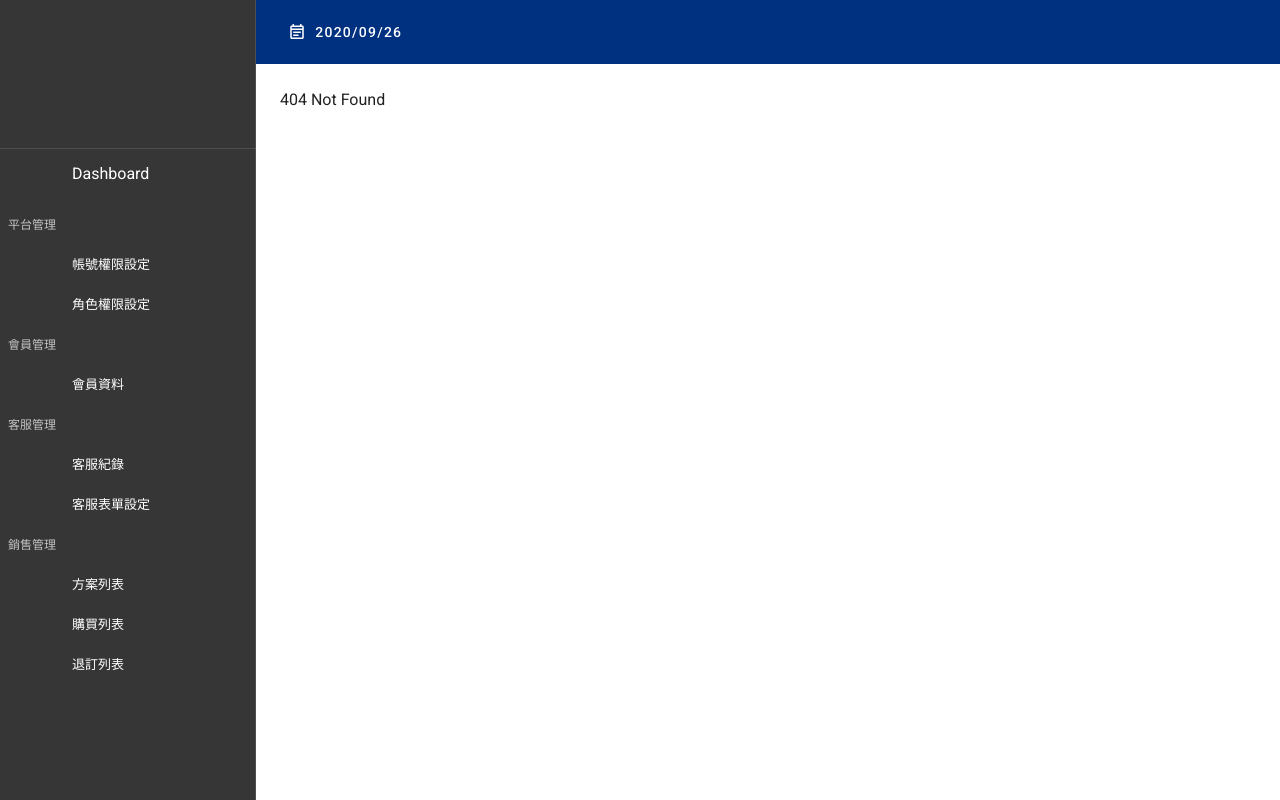
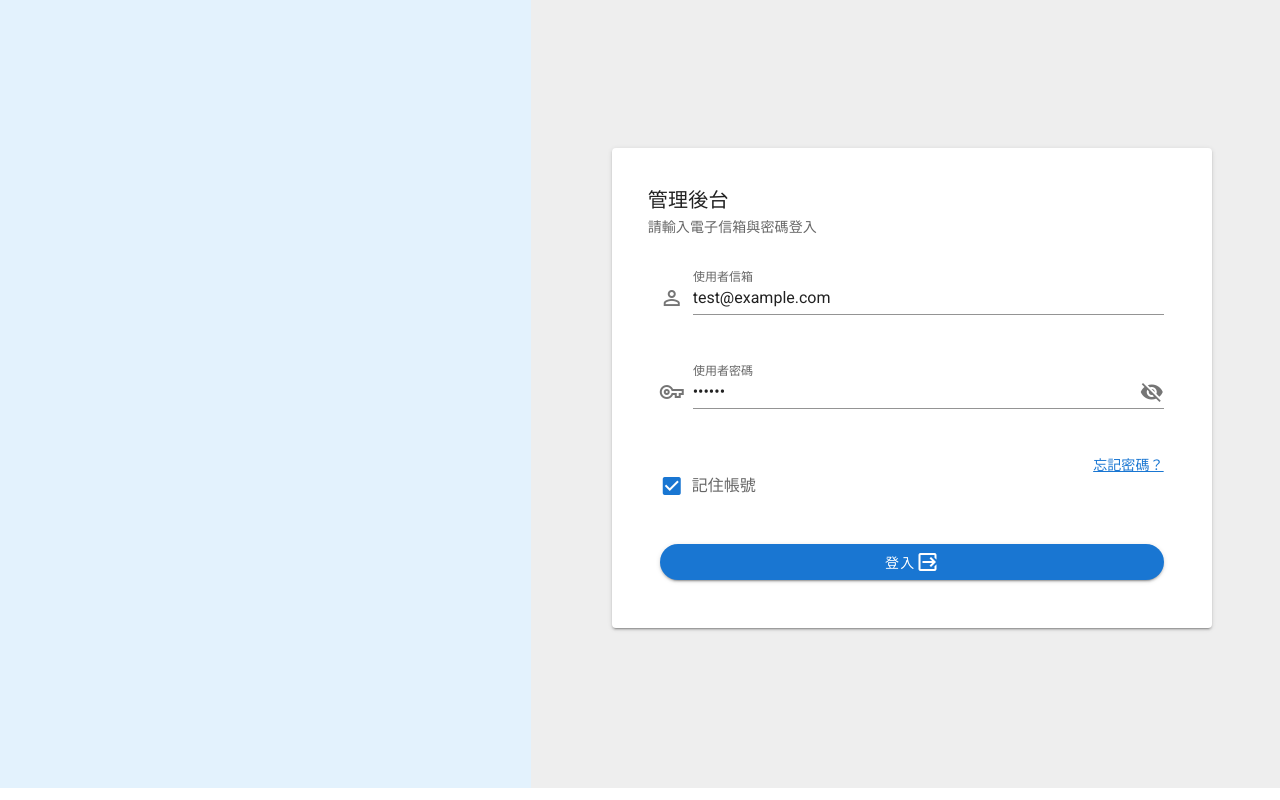
Before and after one commit to czw745/vue-project, a Vue app: page /auth/login in a window 1280 px wide. Before the commit this address led to /404. Built offline with nearby package versions, Linux system fonts and the light colour scheme.

Commit message:
feat: add login view

```diff
--- a/package.json
+++ b/package.json
@@ -9,9 +9,11 @@
   },
   "dependencies": {
     "core-js": "^3.6.5",
+    "js-cookie": "^2.2.1",
     "moment": "^2.29.0",
     "vue": "^2.6.11",
     "vue-router": "^3.2.0",
+    "vuelidate": "^0.7.5",
     "vuetify": "^2.2.11",
     "vuex": "^3.4.0"
   },
--- a/src/App.vue
+++ b/src/App.vue
@@ -14,7 +14,7 @@
             return {
                 layouts: {
                     fullWidth: FullWidth,
-                    sideBar: Default
+                    default: Default
                 }
             }
         },
--- a/src/router/index.js
+++ b/src/router/index.js
@@ -1,5 +1,6 @@
 import Vue from 'vue'
 import VueRouter from 'vue-router'
+import store from '@/store'
 
 Vue.use(VueRouter)
 
@@ -54,6 +55,27 @@ const routes = [
         component: () => import('@/views/sales/Refund.vue')
     },
     {
+        path: '/auth',
+        component: () => import('@/views/AuthWrapper.vue'),
+        meta: {
+            requiresAuth: false
+        },
+        children: [
+            {
+                path: '',
+                redirect: 'login'
+            },
+            {
+                path: 'login',
+                component: () => import('@/views/Login.vue'),
+                meta: {
+                    layout: 'fullWidth',
+                    requiresAuth: false
+                }
+            }
+        ]
+    },
+    {
         name: '404',
         path: '/404',
         component: () => import('@/views/NotFound.vue')
@@ -66,8 +88,27 @@ const routes = [
 
 const router = new VueRouter({
     mode: 'history',
-    base: process.env.BASE_URL,
     routes
 })
 
+router.beforeEach(async (to, from, next) => {
+    if (
+        to.matched.some(
+            record => !Object.keys(record.meta).includes('requiresAuth')
+        )
+    ) {
+        const token = await store.dispatch('auth/checkTokenExists')
+        console.log('token', token)
+        if (!token) {
+            if (from.path !== '/auth/login') {
+                next({
+                    path: '/auth/login'
+                })
+            }
+        }
+        next()
+    }
+    next()
+})
+
 export default router
--- /dev/null
+++ b/src/store/auth.js
@@ -0,0 +1,55 @@
+import {
+    // setCookie,
+    removeCookie,
+    // getCookie
+} from '@/utils/cookie'
+import {
+    // setLocalStorage,
+    removeLocalStorage,
+    // getLocalStorage
+} from '@/utils/local-storage'
+
+const TOKEN_KEY = 'dietitian_token'
+export const state = () => ({
+    currentDietitian: {},
+    isLogin: false
+})
+
+export const getters = {
+    isLoginGetter: state => state.isLogin
+}
+
+export const mutations = {
+    setLogin(state, payload) {
+        state.isLoggingIn = payload
+    },
+    currentDietitianTokenSetter(state, payload) {
+        state.currentDietitian = payload
+    }
+}
+
+export const actions = {
+    async login({commit}, params) {
+        if (params.email.length > 0 && params.password.length > 0) {
+            console.log('yes')
+            commit('setLogin', true)
+            return true
+        } else {
+            console.log('no')
+            commit('setLogin', false)
+            return false
+        }
+    },
+    async logout({commit}) {
+        commit()
+        removeCookie(TOKEN_KEY)
+        removeLocalStorage(TOKEN_KEY)
+    },
+    checkTokenExists({commit}) {
+        const token = 'qwertyui12345678qwertyu'
+        if (token) {
+            commit('currentDietitianTokenSetter', token)
+        }
+        return token
+    }
+}
--- /dev/null
+++ b/src/utils/cookie.js
@@ -0,0 +1,26 @@
+import Cookie from 'js-cookie'
+
+export const setCookie = ({ name, value, expiredAt }) => {
+    const config = {
+        // secure: true,
+        domain: window.location.hostname,
+        sameSite: 'lax'
+    }
+
+    if (expiredAt) {
+        config.expires = new Date(expiredAt)
+    }
+
+    Cookie.set(name, value, config)
+}
+
+export const removeCookie = (name) => {
+    const config = {
+        domain: window.location.hostname
+    }
+    Cookie.remove(name, config)
+}
+
+export const getCookie = (name) => {
+    return Cookie.get(name)
+}
--- /dev/null
+++ b/src/utils/local-storage.js
@@ -0,0 +1,15 @@
+export const setLocalStorage = ({ name, value }) => {
+    window.localStorage.setItem(name, value)
+}
+
+export const removeLocalStorage = name => {
+    window.localStorage.removeItem(name)
+}
+
+export const clearAllLocalStorage = () => {
+    window.localStorage.clear() // all
+}
+
+export const getLocalStorage = name => {
+    return window.localStorage.getItem(name)
+}
--- /dev/null
+++ b/src/views/AuthWrapper.vue
@@ -0,0 +1,58 @@
+<template>
+  <v-row>
+    <v-col
+        cols="5"
+        class="blue lighten-5 pa-0"
+        :style="{
+        height: '100vh',
+      }"
+    >
+      <v-img
+          class="d-flex align-center"
+          height="100vh"
+          src=@/assets/bg_img.jpg
+      >
+<!--        <v-img-->
+<!--            height="200"-->
+<!--            contain-->
+<!--            class="auth_logo"-->
+<!--            src=""-->
+<!--        />-->
+      </v-img>
+    </v-col>
+    <v-col
+        class="grey lighten-3"
+        :style="{
+        height: '100vh',
+      }"
+    >
+      <div
+          class="d-flex align-center justify-center"
+          :style="{
+          height: '100%',
+        }"
+      >
+        <router-view />
+      </div>
+    </v-col>
+  </v-row>
+</template>
+<style lang="scss" scoped>
+  .auth_logo {
+    margin-top: -120px;
+    position: relative;
+    overflow: visible;
+    &:after {
+      content: "";
+      position: absolute;
+      width: 80px;
+      height: 3px;
+      bottom: -30px;
+      border: 0;
+      left: 0;
+      right: 0;
+      margin: 0 auto;
+      background-color: #0a6350;
+    }
+  }
+</style>
--- /dev/null
+++ b/src/views/Login.vue
@@ -0,0 +1,131 @@
+<template>
+  <v-card width="600" class="pa-5">
+    <v-card-title>管理後台</v-card-title>
+    <v-card-subtitle>請輸入電子信箱與密碼登入</v-card-subtitle>
+    <v-card-text>
+      <v-container>
+        <v-row>
+          <v-col>
+            <v-text-field
+                v-model="email"
+                :error-messages="emailErrors"
+                prepend-icon="mdi-account-outline"
+                label="使用者信箱"
+                name="email"
+                required
+                @input="$v.email.$touch()"
+                @blur="$v.email.$touch()"
+            />
+          </v-col>
+        </v-row>
+        <v-row>
+          <v-col cols="12">
+            <v-text-field
+                v-model="password"
+                :error-messages="passwordErrors"
+                :append-icon="showPassword ? 'mdi-eye' : 'mdi-eye-off'"
+                :type="showPassword ? 'text' : 'password'"
+                prepend-icon="mdi-key-outline"
+                label="使用者密碼"
+                name="password"
+                required
+                @click:append="showPassword = !showPassword"
+                @input="$v.password.$touch()"
+                @blur="$v.password.$touch()"
+            />
+          </v-col>
+        </v-row>
+        <v-row>
+          <v-col>
+            <v-checkbox
+                v-model="rememberPassword"
+                label="記住帳號"
+            />
+          </v-col>
+          <v-col class="text-right">
+            <router-link to="/auth/forget-password">
+              忘記密碼？
+            </router-link>
+          </v-col>
+        </v-row>
+        <v-row>
+          <v-col>
+            <v-btn
+                :loading="isLoginGetter"
+                :disabled="!canClickLogin"
+                color="primary"
+                rounded
+                block
+                @click="letMeIn"
+            >
+              登入
+              <v-icon>mdi-logout-variant</v-icon>
+            </v-btn>
+          </v-col>
+        </v-row>
+      </v-container>
+    </v-card-text>
+  </v-card>
+</template>
+
+<script>
+    import {validationMixin} from 'vuelidate'
+    import {required, minLength} from 'vuelidate/lib/validators'
+    import {mapGetters, mapActions} from 'vuex'
+
+    export default {
+        name: 'Login',
+        mixins: [validationMixin],
+        data() {
+            return {
+                email: 'test@example.com',
+                password: '123456',
+                showPassword: false,
+                rememberPassword: true
+            }
+        },
+        validations: {
+            email: {
+                required
+                // email
+            },
+            password: {
+                required,
+                minLength: minLength(6)
+            }
+        },
+        computed: {
+            ...mapGetters('auth', ['isLoginGetter']),
+            emailErrors() {
+                const errors = []
+                if (!this.$v.email.$dirty) return errors
+                // !this.$v.email.email && errors.push('請確認信箱網址是否正確')
+                !this.$v.email.required && errors.push('使用者信箱必填')
+                return errors
+            },
+            passwordErrors() {
+                const errors = []
+                if (!this.$v.password.$dirty) return errors
+                !this.$v.password.minLength && errors.push('密碼最少有 6 個字元')
+                !this.$v.password.required && errors.push('使用者密碼必填')
+                return errors
+            },
+            canClickLogin() {
+                return !this.$v.$anyError //! (!this.$v.$anyError && this.$v.$anyDirty)
+            }
+        },
+        methods: {
+            ...mapActions('auth', ['login', 'logout']),
+            async letMeIn() {
+                await this.login({
+                    email: this.email,
+                    password: this.password
+                }).then(res => {
+                    if (res) {
+                        this.$router.replace('/')
+                    }
+                })
+            }
+        }
+    }
+</script>
```
Also changed, not shown: src/components/layout/Default.vue (+9 -8 lines), src/components/layout/FullWidth.vue (+5 -10 lines), src/assets/bg_img.jpg (added), 1 other file (tests, documents, lock files or other folders).
